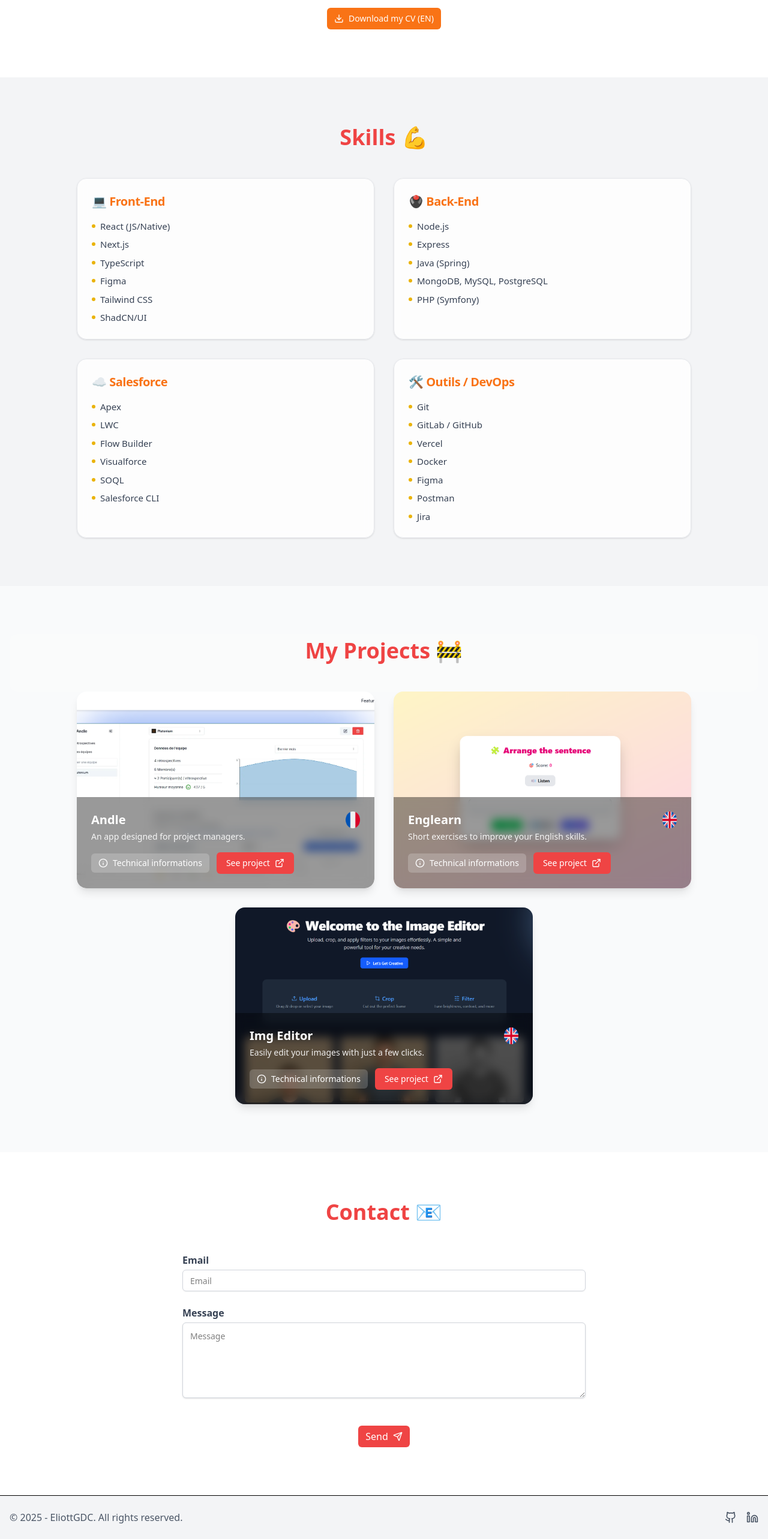
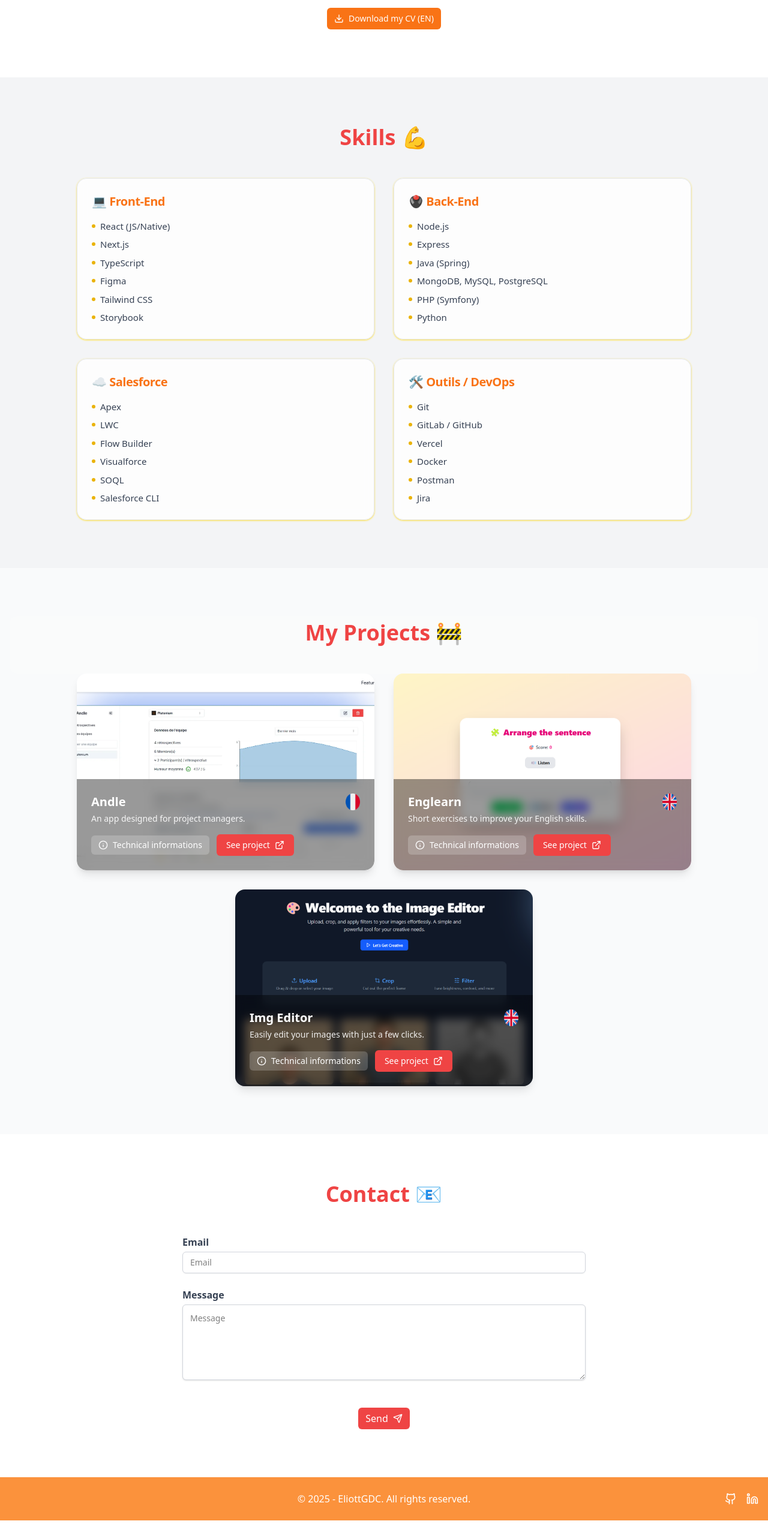
Before and after one commit to EliottG/myportefolio, a React (Vite) app: page / in a window 1280 px wide. Shown: the part 1363-3929 px from the top of the page at 60% size. After the commit the page ends 3898 px from the top, so only its background shows below. Built offline with nearby package versions, Linux system fonts and the light colour scheme.

Commit message:
update footer

```diff
--- a/src/components/Footer.tsx
+++ b/src/components/Footer.tsx
@@ -7,15 +7,15 @@ const Footer: FC = () => {
   const year = new Date().getFullYear()
 
   return (
-    <footer className="w-full py-6 bg-gray-100 border-t">
-      <div className="container mx-auto px-4 flex flex-col items-center justify-between gap-4 text-center text-gray-600 sm:flex-row">
-        <div>© {year} - EliottGDC. {t.footer.rights}</div>
-        <div className="flex gap-4">
+    <footer className="w-full py-6 bg-secondary-400 ">
+      <div className="container mx-auto px-4 flex items-center gap-4 justify-end text-center text-white sm:flex-row">
+        <div className="flex-1">© {year} - EliottGDC. {t.footer.rights}</div>
+        <div className="absolute flex gap-4">
           <a
             href="https://github.com/EliottG"
             target="_blank"
             rel="noopener noreferrer"
-            className="text-gray-600 hover:text-primary transition-colors"
+            className="text-white hover:text-gray-200"
             aria-label="GitHub"
           >
             <Github className="w-5 h-5" />
@@ -24,7 +24,7 @@ const Footer: FC = () => {
             href="https://www.linkedin.com/in/eliott-geoffroy/"
             target="_blank"
             rel="noopener noreferrer"
-            className="text-gray-600 hover:text-primary transition-colors"
+            className="text-white hover:text-gray-200"
             aria-label="LinkedIn"
           >
             <Linkedin className="w-5 h-5" />
--- a/src/components/Skills.tsx
+++ b/src/components/Skills.tsx
@@ -7,11 +7,11 @@ const Skills: FC = () => {
   const skillCategories = [
     {
       title: "💻 Front-End",
-      skills: ["React (JS/Native)", "Next.js", "TypeScript", "Figma", "Tailwind CSS", "ShadCN/UI"],
+      skills: ["React (JS/Native)", "Next.js", "TypeScript", "Figma", "Tailwind CSS", "Storybook"],
     },
     {
       title: "🖲️ Back-End",
-      skills: ["Node.js", "Express", "Java (Spring)", "MongoDB, MySQL, PostgreSQL", "PHP (Symfony)"],
+      skills: ["Node.js", "Express", "Java (Spring)", "MongoDB, MySQL, PostgreSQL", "PHP (Symfony)", "Python"],
     },
     {
       title: "☁️ Salesforce",
@@ -19,7 +19,7 @@ const Skills: FC = () => {
     },
     {
       title: "🛠️ Outils / DevOps",
-      skills: ["Git", "GitLab / GitHub", "Vercel", "Docker", "Figma", "Postman", "Jira"],
+      skills: ["Git", "GitLab / GitHub", "Vercel", "Docker", "Postman", "Jira"],
     },
   ]
 
@@ -38,7 +38,7 @@ const Skills: FC = () => {
           {skillCategories.map((category, index) => (
             <div
               key={index}
-              className="bg-white/80 backdrop-blur-sm border border-gray-200 p-6 rounded-2xl shadow-sm hover:shadow-md transition duration-200"
+              className="bg-white/80 backdrop-blur-sm border border-gray-200 shadow-tertiary-300 p-6 rounded-2xl shadow-sm hover:shadow-md transition duration-200"
             >
               <h3 className="text-xl font-semibold text-secondary mb-4 tracking-tight">
                 {category.title}
```
